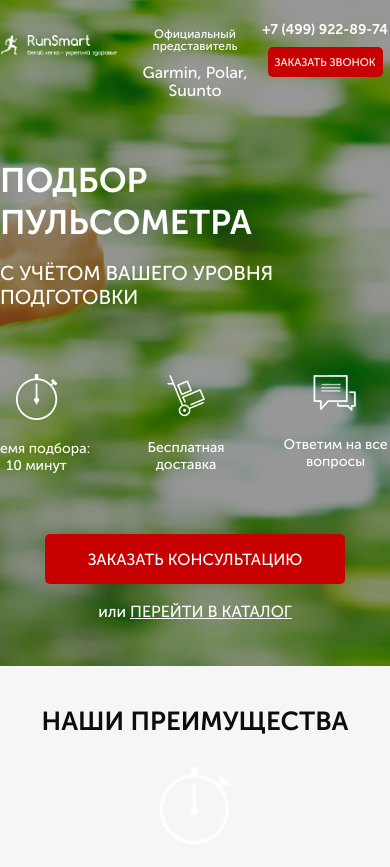
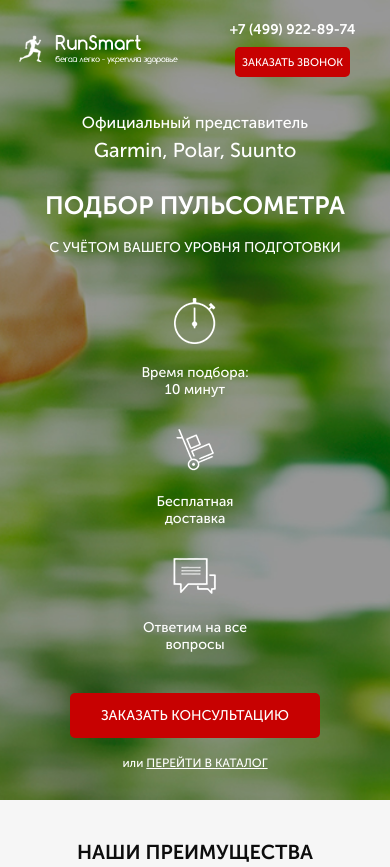
Before and after one commit to VladislavSklv/RunSmart, a website: page dist/src/index.html in a window 390 px wide. Shown: the top 867 px of the page. Drawn offline with Linux system fonts and the light colour scheme; files whose address does not match are found by name.

Commit message:
add all media for promo and adv

```diff
--- a/dist/src/sass/blocks/_advantages.scss
+++ b/dist/src/sass/blocks/_advantages.scss
@@ -60,3 +60,11 @@
         }
     }
 }
+
+@media(max-width: 575px){
+    .advantages{
+        .section-header{
+            font-size: 20px;
+        }
+    }
+}
--- a/dist/src/sass/blocks/_header.scss
+++ b/dist/src/sass/blocks/_header.scss
@@ -1,4 +1,5 @@
 .header{
+    min-height: 70px;
     display: flex;
     justify-content: space-between;
     align-items: start;
@@ -91,3 +92,30 @@
         }
     }
 }
+
+@media(max-width: 575px){
+    .header{
+        height: 170px;
+        align-items: space-around;
+        flex-wrap: wrap;
+        &__logo{
+            order: 1;
+            width: 160px;
+            img{
+                width: 100%;
+            }
+        }
+        &__official{
+            width: 300px;
+            order: 3;
+            font-size: 16px;
+            span{
+                font-size: 20px;
+            }
+        }
+        &__contacts{
+            width: 160px;
+            order: 2;
+        }
+    }
+}
--- a/dist/src/sass/blocks/_promo.scss
+++ b/dist/src/sass/blocks/_promo.scss
@@ -83,3 +83,41 @@
         }
     }
 }
+
+@media(max-width: 575px){
+    .promo{
+        padding-bottom: 30px;
+        &__wrapper{
+            margin-top: 0;
+        }
+        &__header{
+            font-size: 25px;
+            line-height: 30px;
+        }
+        &__subheader{
+            font-size: 14px;
+            line-height: 20px;
+        }
+        &__icons{
+            width: 100%;
+            flex-direction: column;
+            align-items: center;
+            margin-top: 40px;
+        }
+        &__icon{
+            margin-bottom: 30px;
+            &:last-child{
+                margin: 0;
+            }
+        }
+        .button_main{
+            width: 250px;
+            height: 45px;
+            margin-top: 40px;
+            font-size: 14px;
+        }
+        &__link{
+            font-size: 12px;
+        }
+    }
+}
```
Also changed, not shown: dist/src/css/style.min.css.
